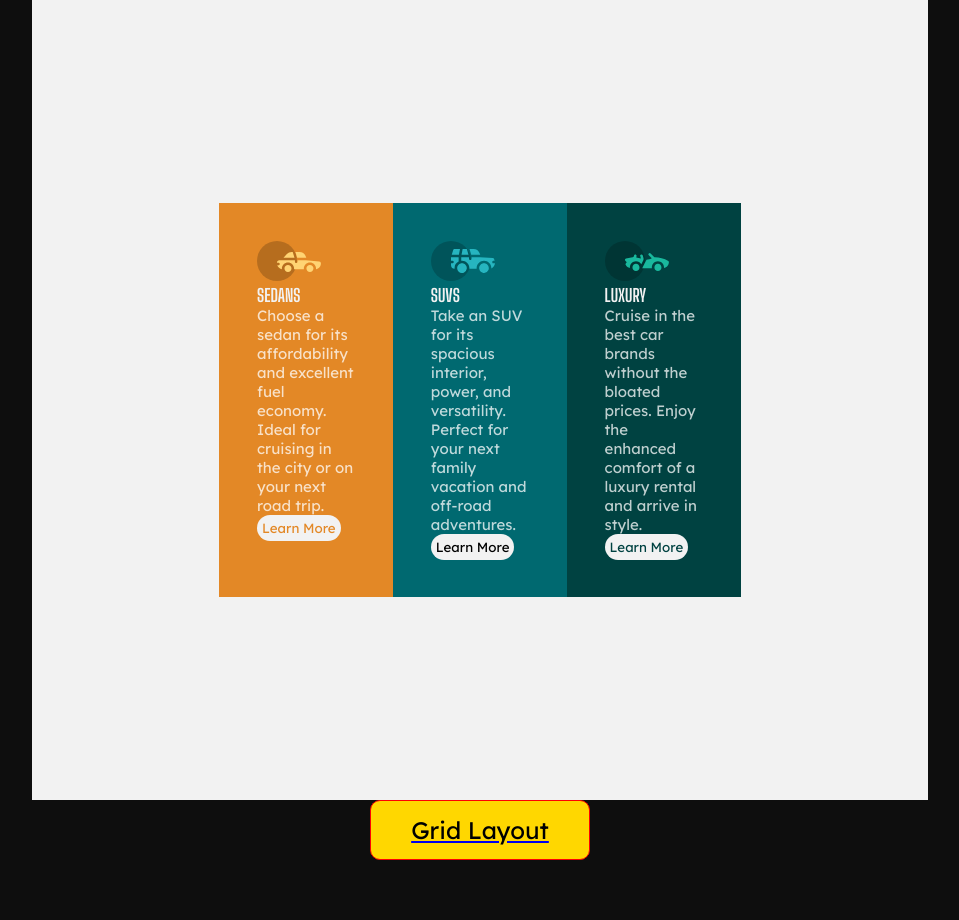
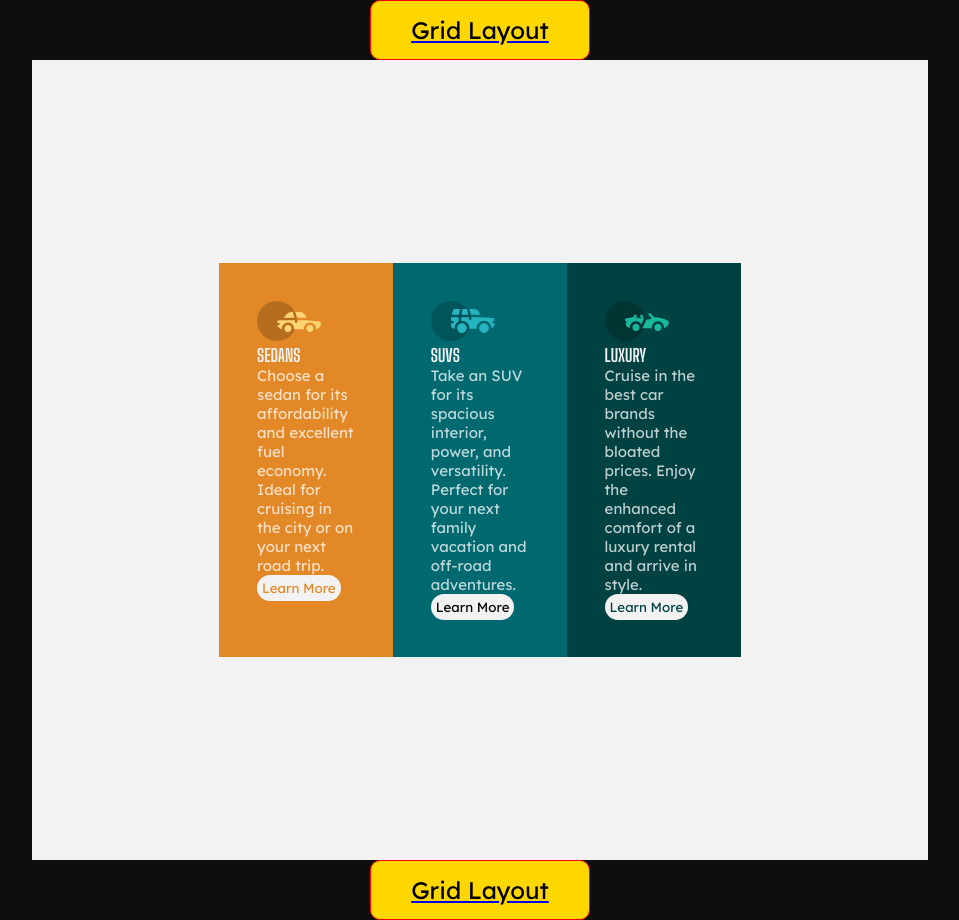
Before and after one commit to SerahN/SerahN-CSS-Flexbox-and-Grid-Layout-Task, a plain HTML site: page index.html in a window 1280 px wide. Shown: the whole page, without its empty margins (160-1119 px from the left). Before the commit the page ends 860 px from the top, so only its background shows below. Drawn offline with Linux system fonts and the light colour scheme.

Commit message:
GridButton Commit

```diff
--- a/index.html
+++ b/index.html
@@ -14,6 +14,11 @@
   </head>
 
   <body>
+    <div>
+      <a href="grid.html" target="_blank">
+        <button class="GridLayoutButton">Grid Layout</button>
+      </a>
+    </div>
     <main>
       <div class="main">
         <div class="SEDANS">
```
